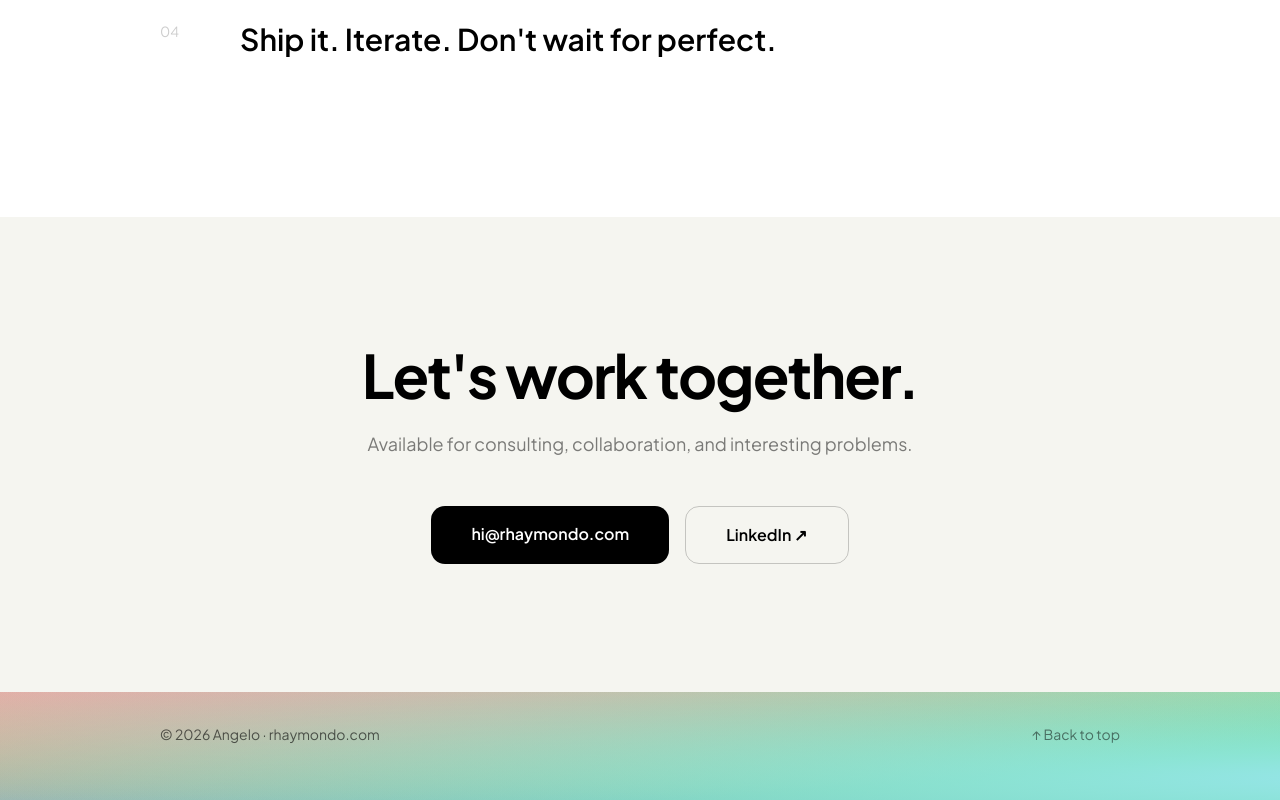
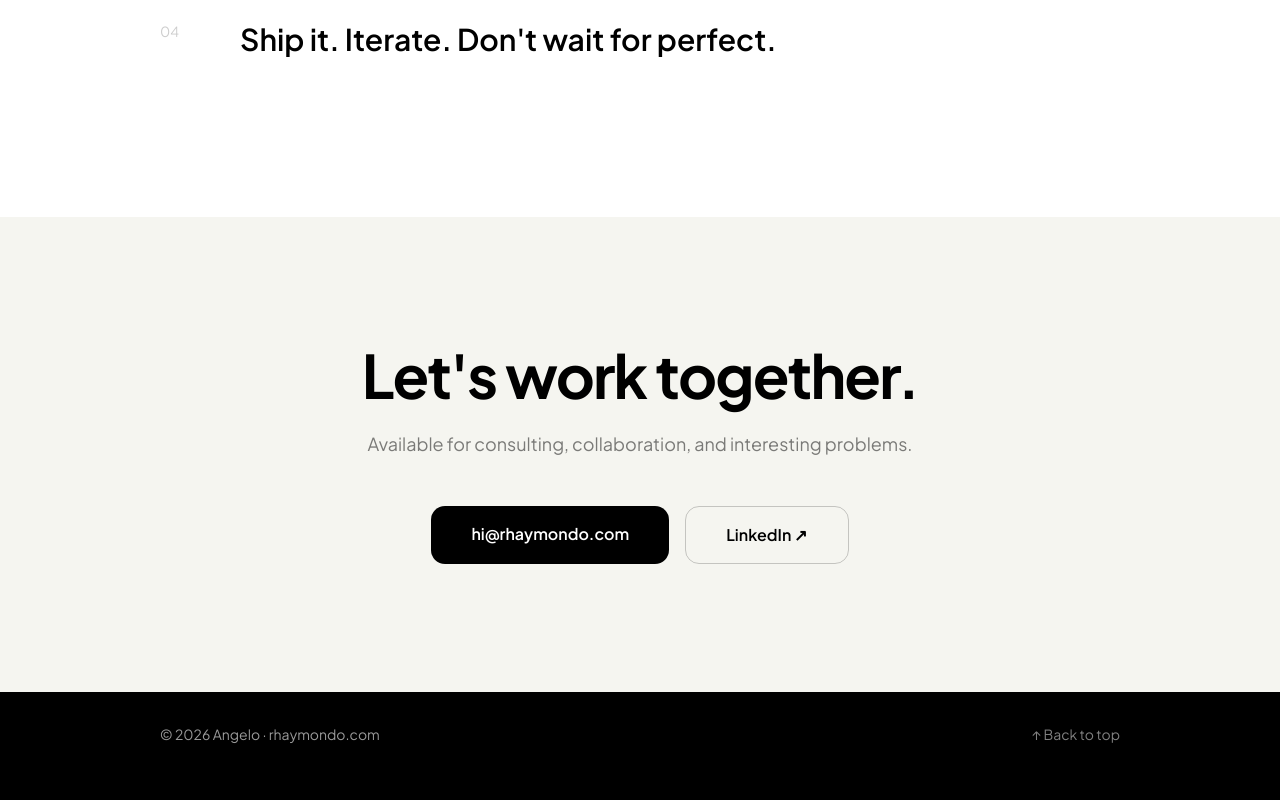
Before and after one commit to rhaiymondo/rhaiymondo, a Next.js app: page /home in a window 1280 px wide. Shown: the part 5604-6404 px from the top of the page. Built offline with nearby package versions, Linux system fonts and the light colour scheme.

Commit message:
fix: footer black bg with white text for rhaymondo branch

```diff
--- a/components/sections/Footer.tsx
+++ b/components/sections/Footer.tsx
@@ -2,15 +2,15 @@
 
 export default function Footer() {
   return (
-    <footer className="py-8 animated-gradient-footer pb-14">
+    <footer className="py-8 bg-black pb-14">
       <div className="max-w-5xl mx-auto px-8 flex flex-col md:flex-row items-center justify-between gap-4">
-        <span className="text-sm text-black/60">
+        <span className="text-sm text-white/60">
           {"© " + new Date().getFullYear() + " Angelo · rhaymondo.com"}
         </span>
         <button
           type="button"
           onClick={() => window.scrollTo({ top: 0, behavior: "smooth" })}
-          className="text-sm text-black/50 hover:text-black transition-colors"
+          className="text-sm text-white/50 hover:text-white transition-colors"
           aria-label="Back to top"
         >
           ↑ Back to top
```
